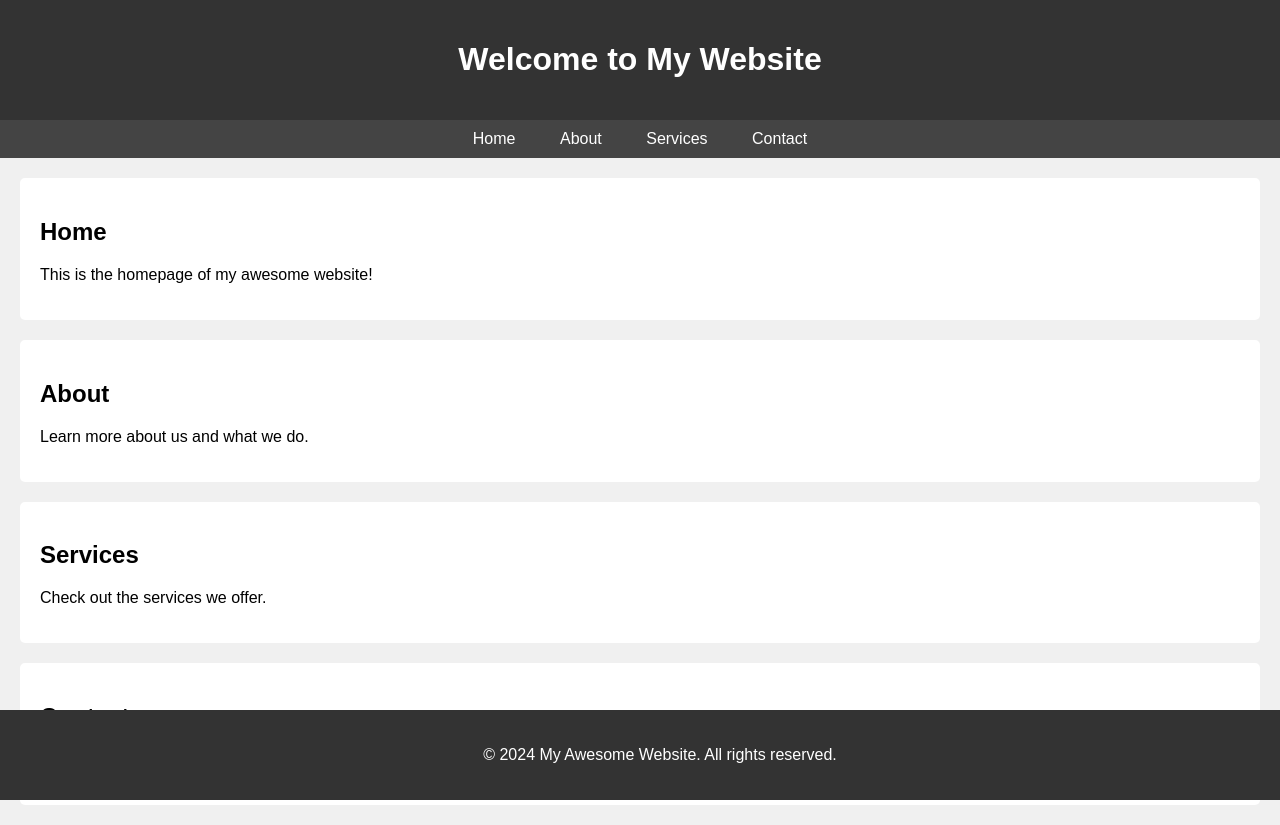
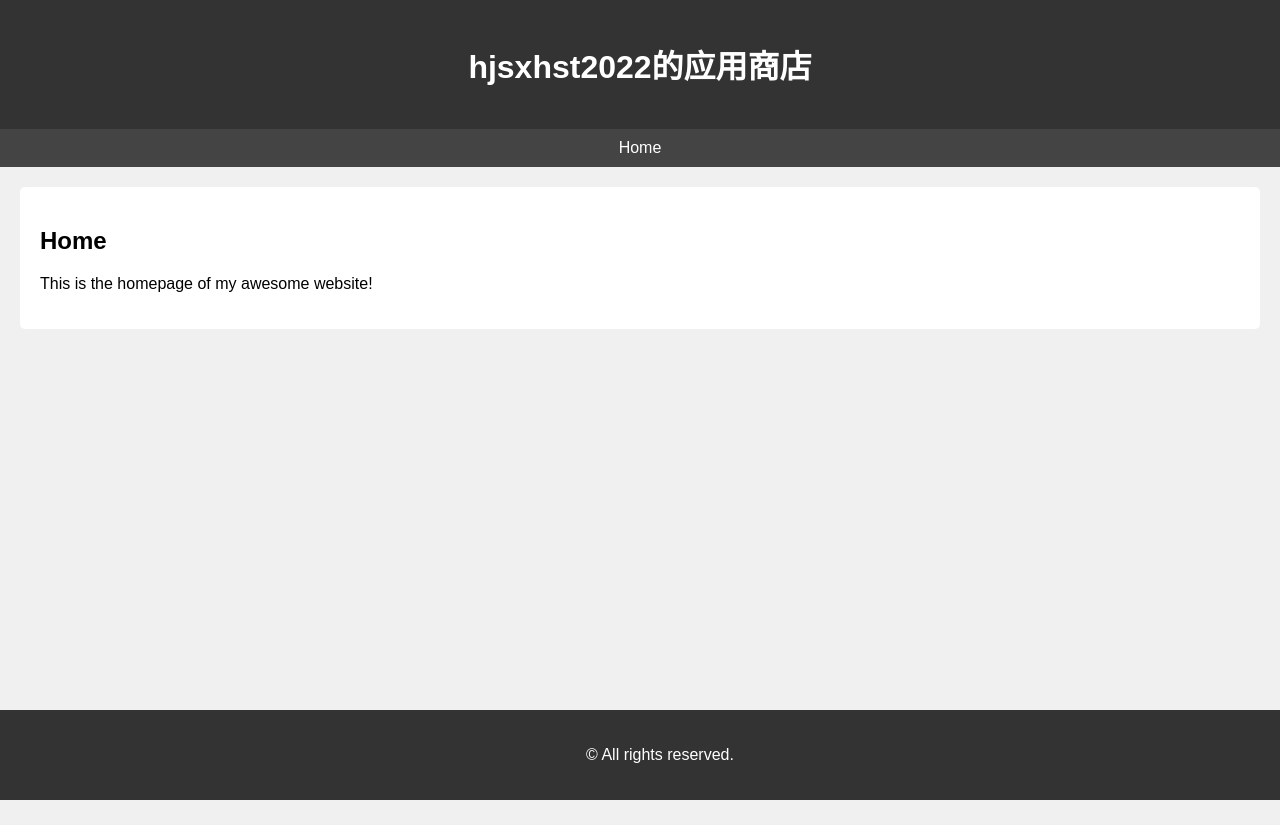
Before and after one commit to hjsxhst2022website/hjsxhst2022website.github.io, a plain HTML site: page index.html in a window 1280 px wide. After the commit the page ends 800 px from the top, so only its background shows below. Drawn offline with Linux system fonts and the light colour scheme.

Commit message:
Update index.html

```diff
--- a/index.html
+++ b/index.html
@@ -3,7 +3,7 @@
 <head>
 <meta charset="UTF-8">
 <meta name="viewport" content="width=device-width, initial-scale=1.0">
-<title>My Awesome Website</title>
+<title>应用商店</title>
 <style>
   body {
     font-family: Arial, sans-serif;
@@ -50,14 +50,11 @@
 <body>
 
 <header>
-  <h1>Welcome to My Website</h1>
+  <h1>hjsxhst2022的应用商店</h1>
 </header>
 
 <nav>
   <a href="#home">Home</a>
-  <a href="#about">About</a>
-  <a href="#services">Services</a>
-  <a href="#contact">Contact</a>
 </nav>
 
 <section id="home">
@@ -65,23 +62,8 @@
   <p>This is the homepage of my awesome website!</p>
 </section>
 
-<section id="about">
-  <h2>About</h2>
-  <p>Learn more about us and what we do.</p>
-</section>
-
-<section id="services">
-  <h2>Services</h2>
-  <p>Check out the services we offer.</p>
-</section>
-
-<section id="contact">
-  <h2>Contact</h2>
-  <p>Get in touch with us.</p>
-</section>
-
 <footer>
-  <p>&copy; 2024 My Awesome Website. All rights reserved.</p>
+  <p>&copy; All rights reserved.</p>
 </footer>
 
 </body>
```
